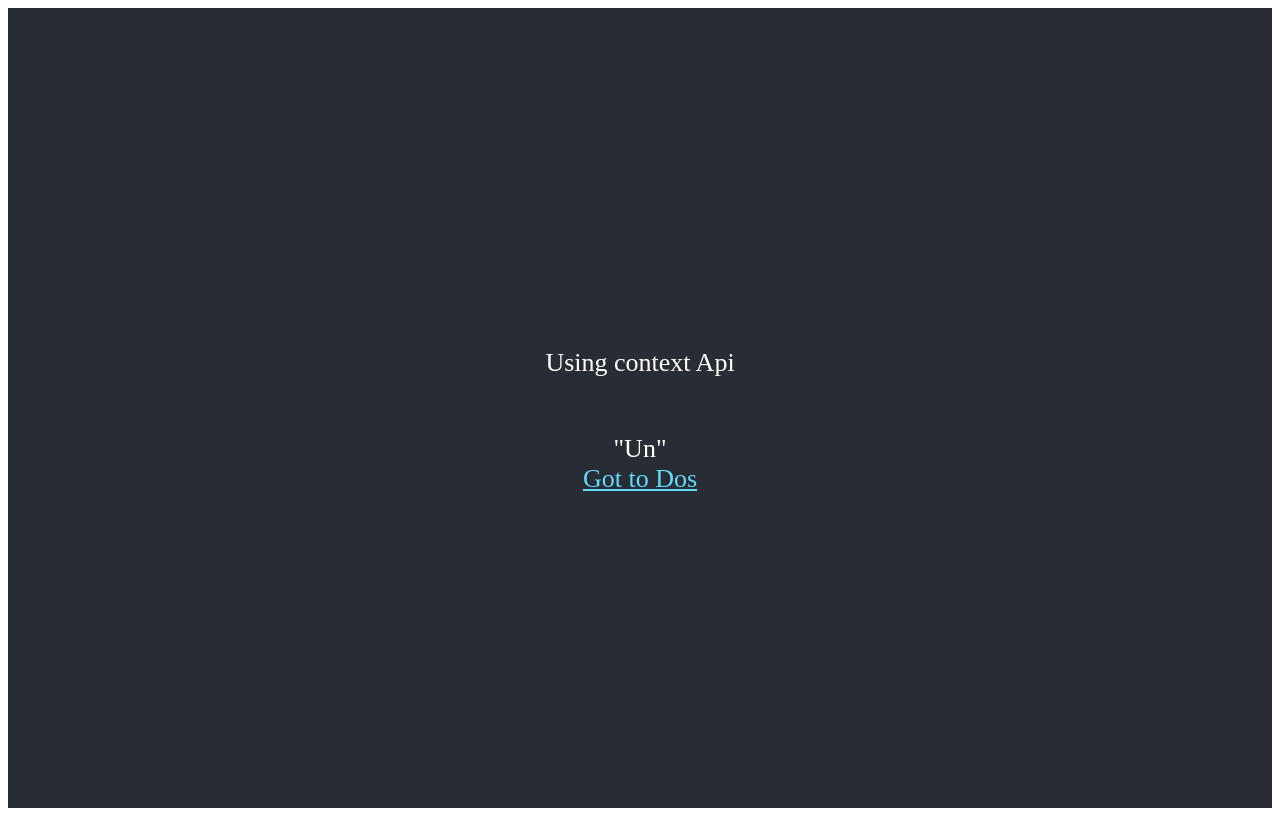
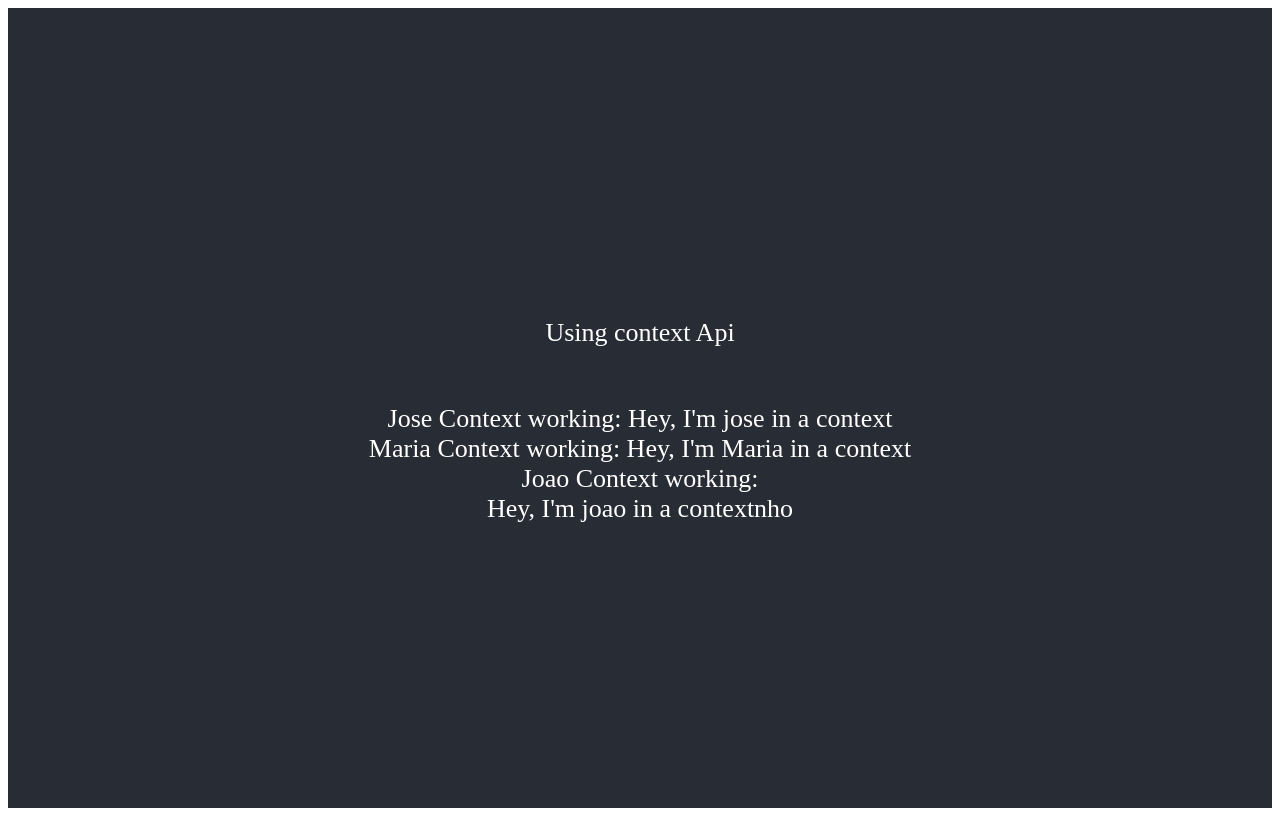
Before and after one commit to dattebayorob/react-context, a React (Create React App) app: page /contexts in a window 1280 px wide. Before the commit this address led to /contexts#/un. Built offline with nearby package versions, Linux system fonts and the light colour scheme.

Commit message:
Consuming multiples contexts

```diff
--- a/src/App.js
+++ b/src/App.js
@@ -1,7 +1,6 @@
 import React from 'react';
 import './App.css';
 import { Routes } from './app/routes';
-import { MariaCtx } from './app/context/Maria';
 
 function App() {
   return (
@@ -17,8 +16,4 @@ function App() {
   );
 }
 
-export default (props) => (
-  <MariaCtx>
-    <App {...props} />
-  </MariaCtx>
-)
+export default (props) => <App {...props} />
--- /dev/null
+++ b/src/app/context/Joao.jsx
@@ -0,0 +1,12 @@
+import React, { useState } from 'react'
+
+export const JoaoContext = React.createContext()
+export const JoaoCtx = ({children}) => {
+    const [ msg, setMsg ] = useState('Hey, I\'m joao in a contextnho')
+
+    return (
+        <JoaoContext.Provider value={{ msg, setMsg }}>
+            {children}
+        </JoaoContext.Provider>
+    )
+}
--- a/src/app/context/Maria.jsx
+++ b/src/app/context/Maria.jsx
@@ -2,10 +2,10 @@ import React, { useState } from 'react'
 
 export const MariaContext = React.createContext()
 export const MariaCtx = ({children}) => {
-    const [ maria, setMaria ] = useState('Un')
+    const [ msg, setMsg ] = useState('Hey, I\'m Maria in a context')
 
     return (
-        <MariaContext.Provider value={{maria,setMaria}}>
+        <MariaContext.Provider value={{ msg, setMsg }}>
             {children}
         </MariaContext.Provider>
     )
--- /dev/null
+++ b/src/app/context/WrapedContext.jsx
@@ -0,0 +1,19 @@
+import React from 'react'
+
+export const WrapedContext = ({contexts, children}) => {
+
+    let wrapedContexts = {}
+
+    contexts.forEach((Ctx, i) => {
+        if(i === 0){
+            wrapedContexts = (<Ctx key={i}>{children}</Ctx>)
+            return
+        }
+        wrapedContexts = (<Ctx key={i}>{wrapedContexts}</Ctx>)
+    })
+    return wrapedContexts
+}
+
+export default ({children, contexts}) => <WrapedContext {...{ contexts }}>
+                                            {children}
+                                        </WrapedContext>
--- /dev/null
+++ b/src/app/context/jose.jsx
@@ -0,0 +1,12 @@
+import React, { useState } from 'react'
+
+export const JoseContext = React.createContext()
+export const JoseCtx = ({children}) => {
+    const [ msg, setMsg ] = useState('Hey, I\'m jose in a context')
+
+    return (
+        <JoseContext.Provider value={{ msg, setMsg }}>
+            {children}
+        </JoseContext.Provider>
+    )
+}
--- a/src/app/routes/index.jsx
+++ b/src/app/routes/index.jsx
@@ -1,17 +1,19 @@
 import React from 'react';
-import { HashRouter as Router, Redirect, Route, Switch } from 'react-router-dom';
-import Dos from '../../components/Dos';
-import { Tres } from '../../components/Tres';
-import { Un } from '../../components/Un';
+import { BrowserRouter as Router, Redirect, Route, Switch } from 'react-router-dom';
+import AllComponentes from '../../components/AllComponentes';
+import { JoaoCtx } from '../context/Joao';
+import { JoseCtx } from '../context/jose';
+import { MariaCtx } from '../context/Maria';
+import WrapedContext from '../context/WrapedContext';
 
 
 export const Routes = () => (
     <Router>
         <Switch>
-            <Route exact path="/un" component={Un} />
-            <Route exact path="/un/dos" component={Dos} />
-            <Route exact path="/un/dos/tres" component={Tres} />
-            <Redirect from="/" to="/un" />
+            <WrapedContext contexts={[JoseCtx, JoaoCtx, MariaCtx]}>
+                <Route exact path="/contexts" component={AllComponentes} />
+                <Redirect from="/" to="/contexts" />
+            </WrapedContext>
         </Switch>
     </Router>
 )
--- /dev/null
+++ b/src/components/AllComponentes.jsx
@@ -0,0 +1,18 @@
+import React, {useContext} from 'react'
+import { JoseContext } from '../app/context/jose';
+import { MariaContext } from '../app/context/Maria';
+import { JoaoContext } from '../app/context/Joao';
+
+export default props => {
+    const jose = useContext(JoseContext)
+    const maria = useContext(MariaContext)
+    const joao = useContext(JoaoContext)
+
+    return (
+        <div>
+            Jose Context working: {jose.msg} <br />
+            Maria Context working:  {maria.msg} <br />
+            Joao Context working: <br /> {joao.msg} <br />
+        </div>
+    )
+}
--- a/src/components/Dos.jsx
+++ /dev/null
@@ -1,27 +0,0 @@
-import React from 'react'
-import { MariaContext } from '../app/context/Maria';
-import { Link } from 'react-router-dom'
-
-const Dos = ({maria, setMaria}) => {
-
-    function onClick(e){
-        setMaria(`${maria}, Tres`)
-    }
-
-    return (
-        <div>
-            <div style={{display: 'block'}}>
-                "{maria}"
-            </div>
-            <Link to="/un/dos/tres" onClick={ () => onClick() }>
-                Got to Tres
-            </Link>
-        </div>
-    )
-}
-
-export default props => (
-    <MariaContext.Consumer>
-        {({maria, setMaria}) => <Dos {...{ maria,setMaria }} { ...props } />}
-    </MariaContext.Consumer>
-)
--- a/src/components/Tres.jsx
+++ /dev/null
@@ -1,33 +0,0 @@
-import React,{ Component } from 'react'
-import { Link } from 'react-router-dom'
-import { MariaContext } from '../app/context/Maria';
-
-export class Tres extends Component{
-    state = {
-        maria: ''
-    }
-    componentDidMount(){
-        this.setState({ maria: this.context.maria })
-    }
-
-    render(){
-
-        const { maria } = this.state
-
-        return (
-            <div>
-            <div style={{display: 'block'}}>
-                "{maria}"
-            </div>
-            <Link to="/un" >
-                Got to Uno
-            </Link>
-            <Link to="/un/dos" >
-                Got to Dos
-            </Link>
-
-        </div>
-        )
-    }
-}
-Tres.contextType = MariaContext
--- a/src/components/Un.jsx
+++ /dev/null
@@ -1,22 +0,0 @@
-import React, {useContext} from 'react'
-import { MariaContext } from '../app/context/Maria';
-import { Link } from 'react-router-dom'
-
-export const Un = props => {
-    const { maria, setMaria } = useContext(MariaContext)
-
-    function onClick(){
-        setMaria(`${maria}, Dos`)
-    }
-
-    return (
-        <div>
-            <div style={{display: 'block'}}>
-                "{maria}"
-            </div>
-            <Link to="/un/dos" onClick={ () => onClick() }>
-                Got to Dos
-            </Link>
-        </div>
-    )
-}
```
